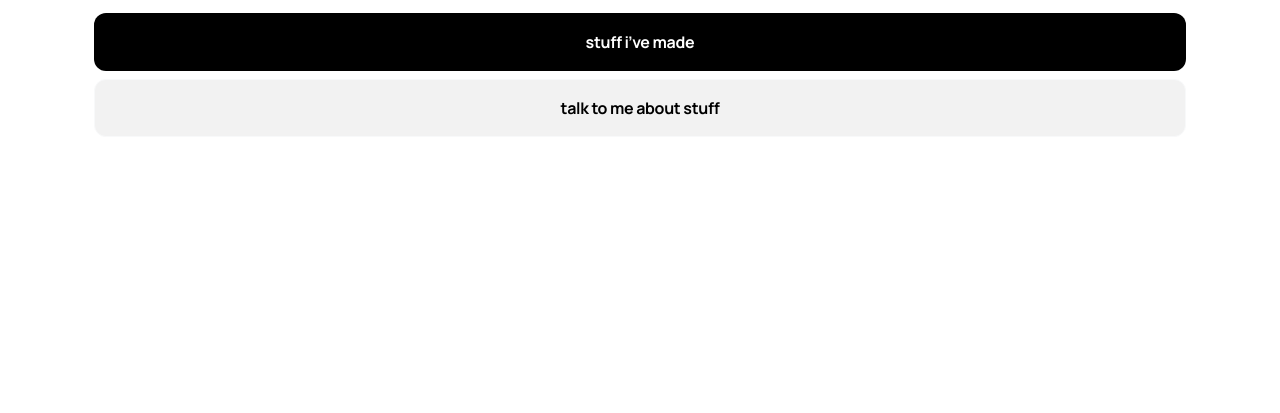
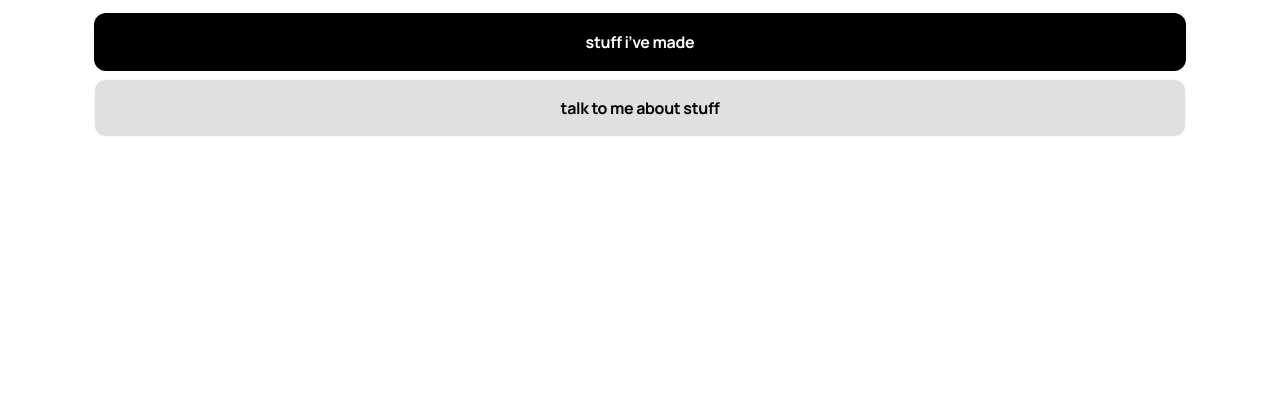
Before and after one commit to joseoronos/joseoronos.github.io, a plain HTML site: page index.html in a window 1280 px wide. Shown: the part 387-800 px from the top of the page. Drawn offline with nearby package versions, Linux system fonts and the light colour scheme.

Commit message:
Make secondary button grey darker

```diff
--- a/styles.css
+++ b/styles.css
@@ -8,7 +8,7 @@ body {
 }
 
 .bg-light-grey {
-    background-color: #F2F2F2;
+    background-color: #E0E0E0;
 }
 
 .rounded-12 {
```
